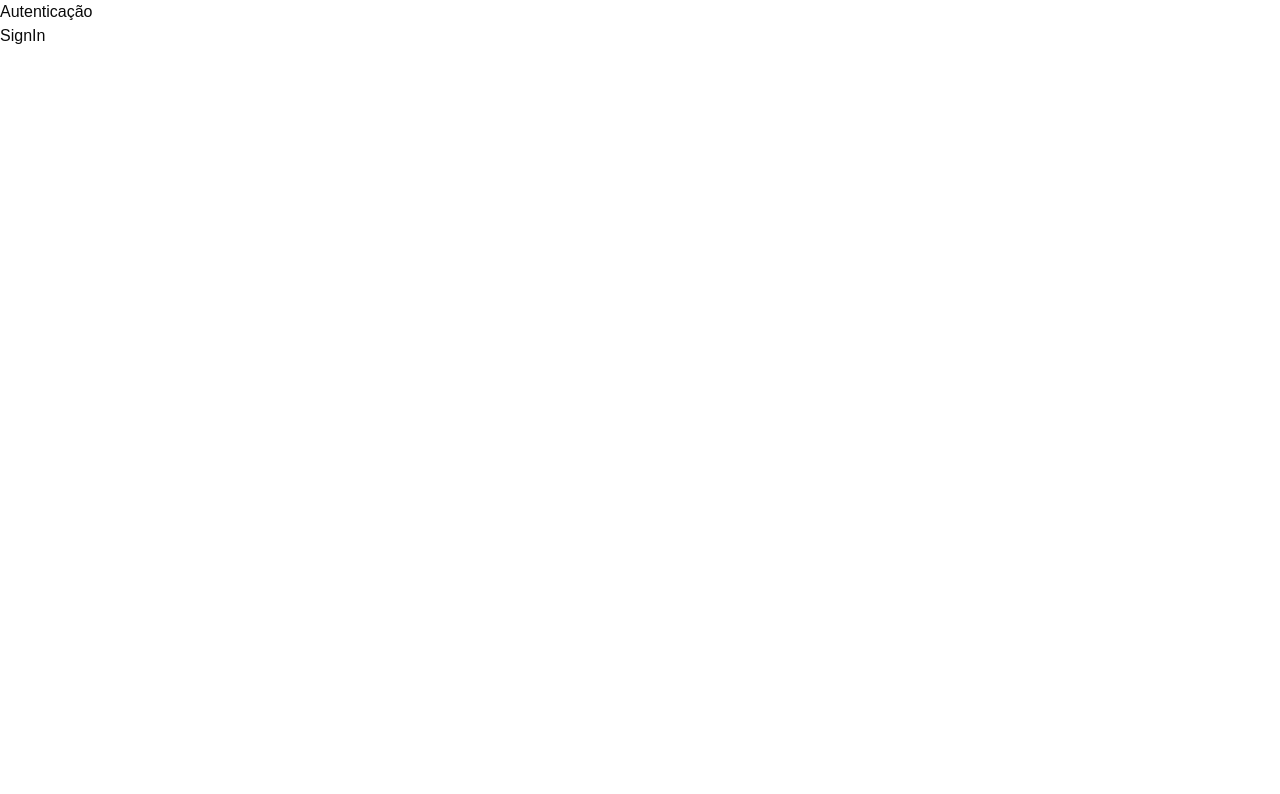
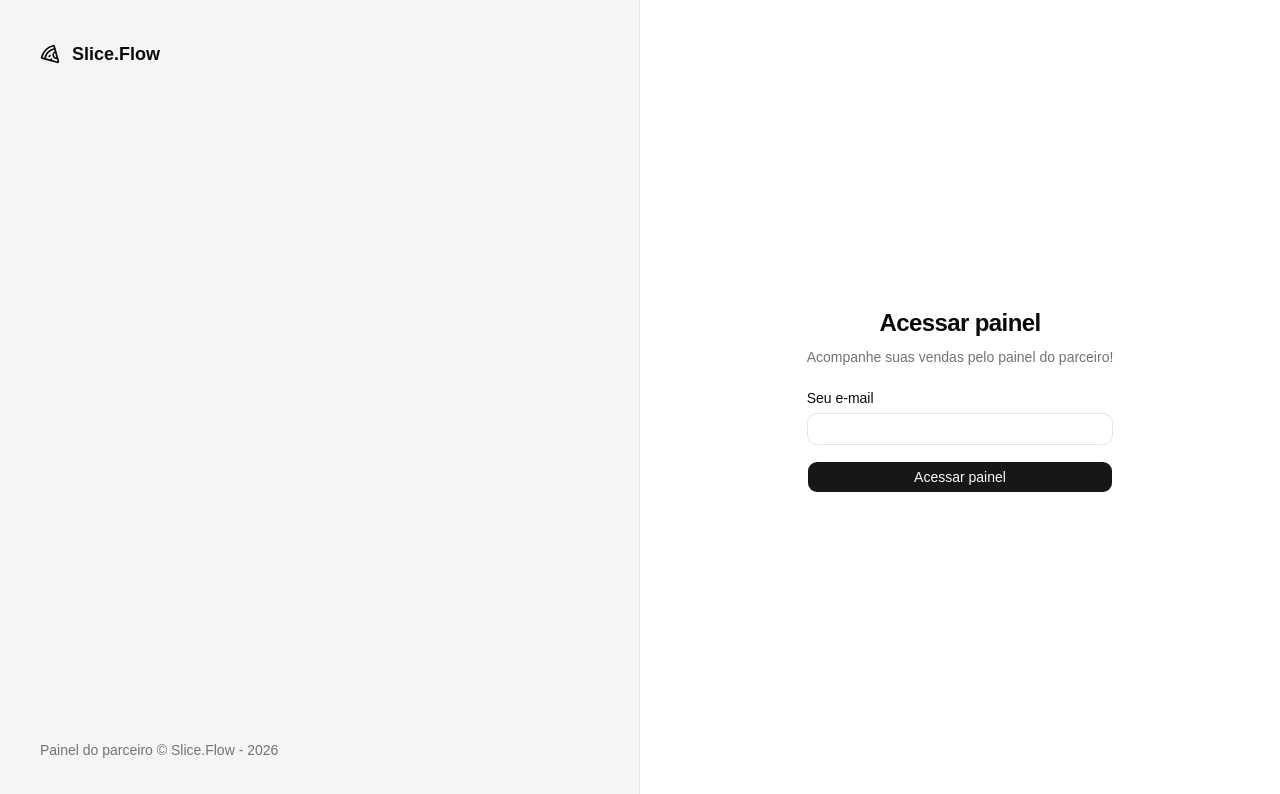
Before and after one commit to MDM04/Slice-Flow, a React (Vite) app: page /sign-in in a window 1280 px wide. Shown: the top 794 px of the page. Built offline with nearby package versions, Linux system fonts and the light colour scheme.

Commit message:
feat: add react-hook-form

```diff
--- a/package.json
+++ b/package.json
@@ -12,6 +12,7 @@
   "dependencies": {
     "@base-ui/react": "^1.8.0",
     "@fontsource-variable/geist": "^5.3.0",
+    "@hookform/resolvers": "^5.9.1",
     "@tailwindcss/vite": "^4.3.3",
     "class-variance-authority": "^0.7.1",
     "cn": "^0.2.6",
@@ -20,10 +21,12 @@
     "react": "^19.2.8",
     "react-dom": "^19.2.8",
     "react-helmet-async": "^3.0.0",
+    "react-hook-form": "^7.88.0",
     "react-router-dom": "^7.18.3",
     "shadcn": "^4.21.0",
     "tailwindcss": "^4.3.3",
-    "tw-animate-css": "^1.4.0"
+    "tw-animate-css": "^1.4.0",
+    "zod": "^4.6.5"
   },
   "devDependencies": {
     "@rocketseat/eslint-config": "^2.2.2",
--- /dev/null
+++ b/src/components/ui/input.tsx
@@ -0,0 +1,19 @@
+import * as React from "react"
+import { Input as InputPrimitive } from "@base-ui/react/input"
+import { cn } from "cn"
+
+function Input({ className, type, ...props }: React.ComponentProps<"input">) {
+  return (
+    <InputPrimitive
+      type={type}
+      data-slot="input"
+      className={cn(
+        "h-8 w-full min-w-0 rounded-lg border border-input bg-transparent px-2.5 py-1 text-base transition-colors outline-none file:inline-flex file:h-6 file:border-0 file:bg-transparent file:text-sm file:font-medium file:text-foreground placeholder:text-muted-foreground focus-visible:border-ring focus-visible:ring-3 focus-visible:ring-ring/50 disabled:pointer-events-none disabled:cursor-not-allowed disabled:bg-input/50 disabled:opacity-50 aria-invalid:border-destructive aria-invalid:ring-3 aria-invalid:ring-destructive/20 md:text-sm dark:bg-input/30 dark:disabled:bg-input/80 dark:aria-invalid:border-destructive/50 dark:aria-invalid:ring-destructive/40",
+        className
+      )}
+      {...props}
+    />
+  )
+}
+
+export { Input }
--- /dev/null
+++ b/src/components/ui/label.tsx
@@ -0,0 +1,17 @@
+import * as React from "react"
+import { cn } from "cn"
+
+function Label({ className, ...props }: React.ComponentProps<"label">) {
+  return (
+    <label
+      data-slot="label"
+      className={cn(
+        "flex items-center gap-2 text-sm leading-none font-medium select-none group-data-[disabled=true]:pointer-events-none group-data-[disabled=true]:opacity-50 peer-disabled:cursor-not-allowed peer-disabled:opacity-50",
+        className
+      )}
+      {...props}
+    />
+  )
+}
+
+export { Label }
--- a/src/global.css
+++ b/src/global.css
@@ -116,7 +116,25 @@
     --sidebar-border: oklch(1 0 0 / 10%);
     --sidebar-ring: oklch(0.556 0 0);
 }
-
+@layer base {
+   --foreground: 0 0% 3.9%;
+   --card-foreground: 0 0% 3.9%;
+   --popover-foreground: 0 0% 3.9%;
+    --primary: 0 72.2% 50.6%;
+    --primary-foreground: 0 85.7% 97.3%;
+    --secondary: 0 0% 96.1%;
+    --secondary-foreground: 0 0% 9%;
+    --muted: 0 0% 96.1%;
+    --muted-foreground: 0 0% 45.1%;
+    --accent: 0 0% 96.1%;
+    --accent-foreground: 0 0% 9%;
+     --destructive: 0 84.2% 60.2%;
+    --destructive-foreground: 0 0% 98%;
+     --border: 0 0% 89.8%;
+    --input: 0 0% 89.8%;
+    --ring: 0 72.2% 50.6%;
+    --radius: 0.5rem;
+}
 @layer base {
   * {
     @apply border-border outline-ring/50;
--- a/src/pages/_layouts/auth.tsx
+++ b/src/pages/_layouts/auth.tsx
@@ -1,11 +1,20 @@
+import { Pizza } from 'lucide-react'
 import { Outlet } from 'react-router-dom'
 
 export function AuthLayout() {
   return (
-    <div>
-      <h1>Autenticação</h1>
+    <div className="grid min-h-screen grid-cols-2">
+      <div className="border-foreground/5 bg-muted text-muted-foreground flex h-full flex-col justify-between border-r p-10">
+        <div className="text-foreground flex items-center gap-3 text-lg">
+          <Pizza className="h-5 w-5" />
+          <span className="font-semibold">Slice.Flow</span>
+        </div>
+        <footer className="text-sm">
+          Painel do parceiro &copy; Slice.Flow - {new Date().getFullYear()}
+        </footer>
+      </div>
 
-      <div>
+      <div className="flex flex-col items-center justify-center">
         <Outlet />
       </div>
     </div>
--- a/src/pages/auth/sign-in.tsx
+++ b/src/pages/auth/sign-in.tsx
@@ -1,10 +1,54 @@
 import { Helmet } from 'react-helmet-async'
+import { useForm } from 'react-hook-form'
+import { z } from 'zod'
+
+import { Button } from '@/components/ui/button'
+import { Input } from '@/components/ui/input'
+import { Label } from '@/components/ui/label'
+
+const signInForm = z.object({
+  email: z.email(),
+})
+
+type SignInForm = z.infer<typeof signInForm>
 
 export function SignIn() {
+  const {
+    register,
+    handleSubmit,
+    formState: { isSubmitting },
+  } = useForm<SignInForm>()
+
+  async function handleSignIn(data: SignInForm) {
+    console.log(data)
+    await new Promise((resolve) => setTimeout(resolve, 2000))
+  }
   return (
     <>
       <Helmet title="Login" />
-      <h1>SignIn</h1>
+      <div className="p-8">
+        <div className="w-350px flex flex-col justify-center gap-6">
+          <div className="flex flex-col gap-2 text-center">
+            <h1 className="text-2xl font-semibold tracking-tight">
+              Acessar painel
+            </h1>
+            <p className="text-muted-foreground text-sm">
+              Acompanhe suas vendas pelo painel do parceiro!
+            </p>
+          </div>
+
+          <form className="space-y-4" onSubmit={handleSubmit(handleSignIn)}>
+            <div className="space-y-2">
+              <Label htmlFor="email">Seu e-mail</Label>
+              <Input id="email" type="email" {...register('email')} />
+            </div>
+
+            <Button disabled={isSubmitting} className="w-full" type="submit">
+              Acessar painel
+            </Button>
+          </form>
+        </div>
+      </div>
     </>
   )
 }
```
Also changed, not shown: 1 other file (tests, documents, lock files or other folders).
